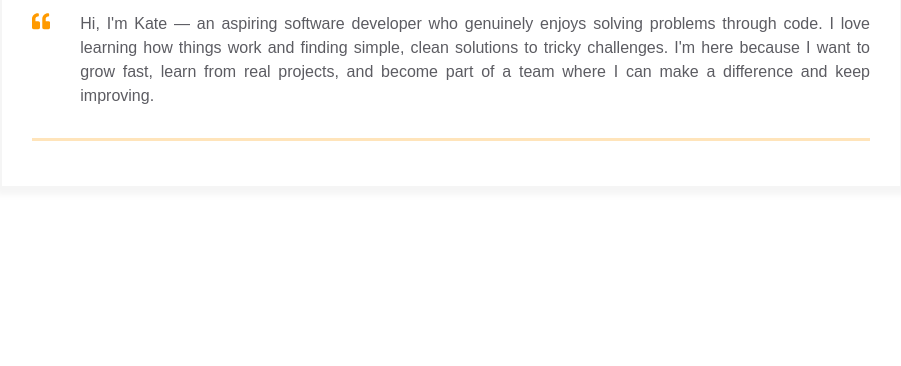
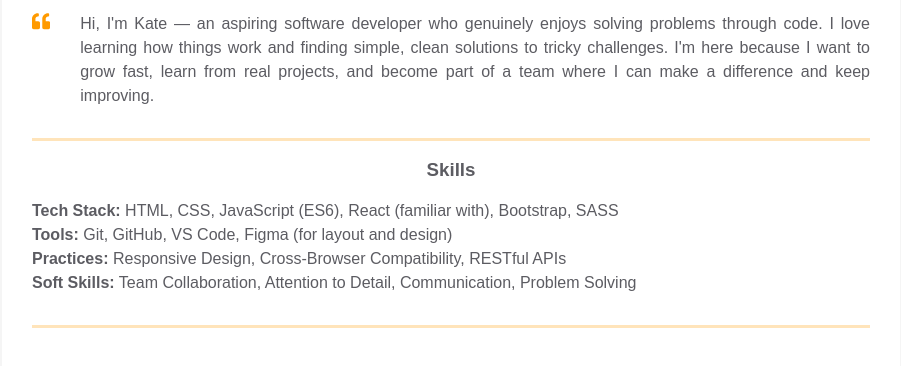
Before and after one commit to je-swy/homepage, a plain HTML site: page index.html in a window 1280 px wide. Shown: the part 350-716 px from the top of the page, without its empty margins (189-1090 px from the left). Drawn offline with Linux system fonts and the light colour scheme.

Commit message:
Add skills block

```diff
--- a/index.html
+++ b/index.html
@@ -100,7 +100,19 @@
                     </div>
                 </div>
             </div>
+            <div class="container">
+                <div class="resume__block">
+                    <h3 class="skills__header">Skills</h3>
+                    <p class="skills__text">
+                        <strong>Tech Stack:</strong> HTML, CSS, JavaScript (ES6), React (familiar with), Bootstrap, SASS<br>
+                        <strong>Tools:</strong> Git, GitHub, VS Code, Figma (for layout and design)<br>
+                        <strong>Practices:</strong> Responsive Design, Cross-Browser Compatibility, RESTful APIs<br>
+                        <strong>Soft Skills:</strong> Team Collaboration, Attention to Detail, Communication, Problem Solving
+                    </p>
+                </div>
+            </div>
         </div>
+
     </main>
 </body>
 
```
